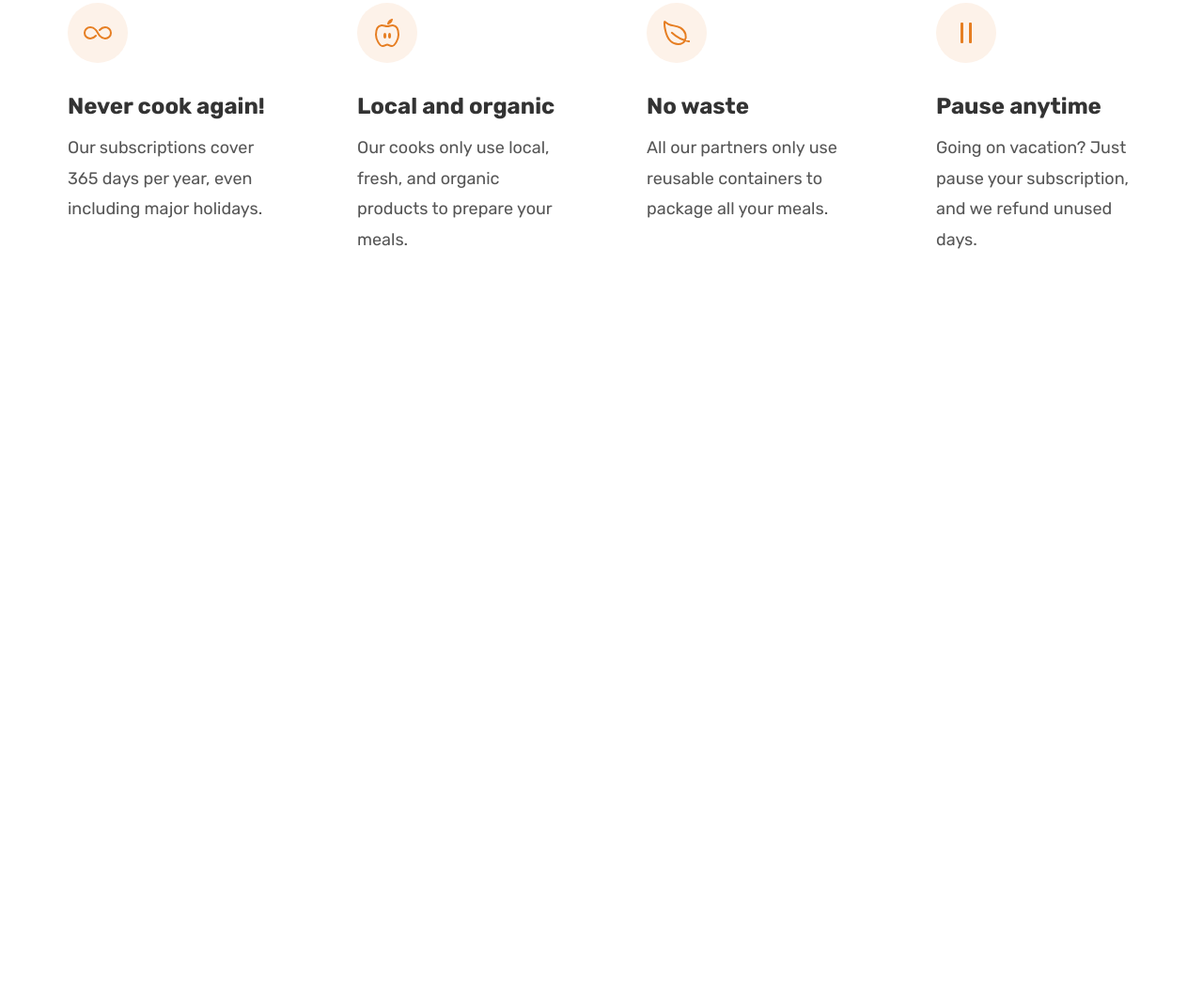
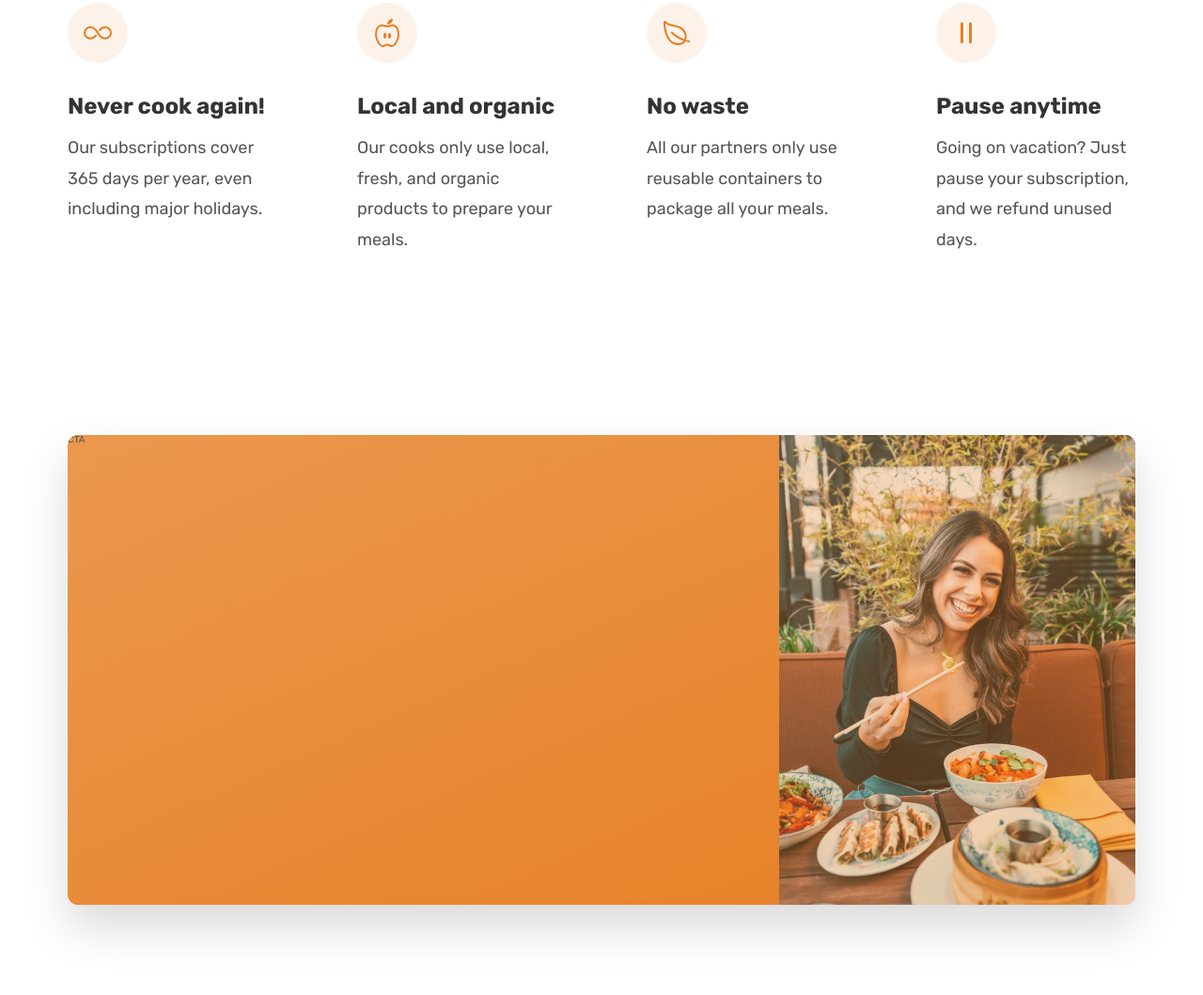
Before and after one commit to PoChuanSu/Responsive-Website, a plain HTML site: page index.html in a window 1280 px wide. Shown: the part 5434-6493 px from the top of the page at 94% size. Before the commit the page ends 5801 px from the top, so only its background shows below. Drawn offline with nearby package versions, Linux system fonts and the light colour scheme; a web font is replaced by a local one.

Commit message:
CTA - part1

```diff
--- a/css/general.css
+++ b/css/general.css
@@ -37,6 +37,8 @@ Paragraph default: 1.6
 #333
 
 --- 05 SHADOWS
+
+box-shadow: 0 2.4rem 4.8rem rgba(0, 0, 0, 0.075);
 
 --- 06 BORDER-RADIUS
 
--- a/css/style.css
+++ b/css/style.css
@@ -481,3 +481,36 @@
   font-size: 1.8rem;
   line-height: 1.8;
 }
+
+/*******************************/
+/* CTA SECTION */
+/*******************************/
+
+.section-cta {
+  padding: 9.6rem 0;
+}
+
+.cta {
+  display: grid;
+  grid-template-columns: 2fr 1fr;
+  background-color: #e67e22;
+  box-shadow: 0 2.4rem 4.8rem rgba(0, 0, 0, 0.15);
+  border-radius: 11px;
+  background-image: linear-gradient(to right bottom, #eb984e, #e67e22);
+  overflow: hidden;
+  height: 50rem;
+}
+
+.cta-text-box {
+}
+
+.cta-img-box {
+  background-image: linear-gradient(
+      to right bottom,
+      hsla(28, 80%, 61%, 0.35),
+      hsla(28, 80%, 52%, 0.35)
+    ),
+    url("../img/eating.jpg");
+  background-size: cover;
+  background-position: center;
+}
--- a/index.html
+++ b/index.html
@@ -512,6 +512,19 @@
           </div>
         </div>
       </section>
+
+      <section class="section-cta">
+        <div class="container">
+          <div class="cta">
+            <div class="cta-text-box">CTA</div>
+            <div
+              class="cta-img-box"
+              role="img"
+              aria-lebel="Woman enjoying food"
+            ></div>
+          </div>
+        </div>
+      </section>
     </main>
 
     <script
```
